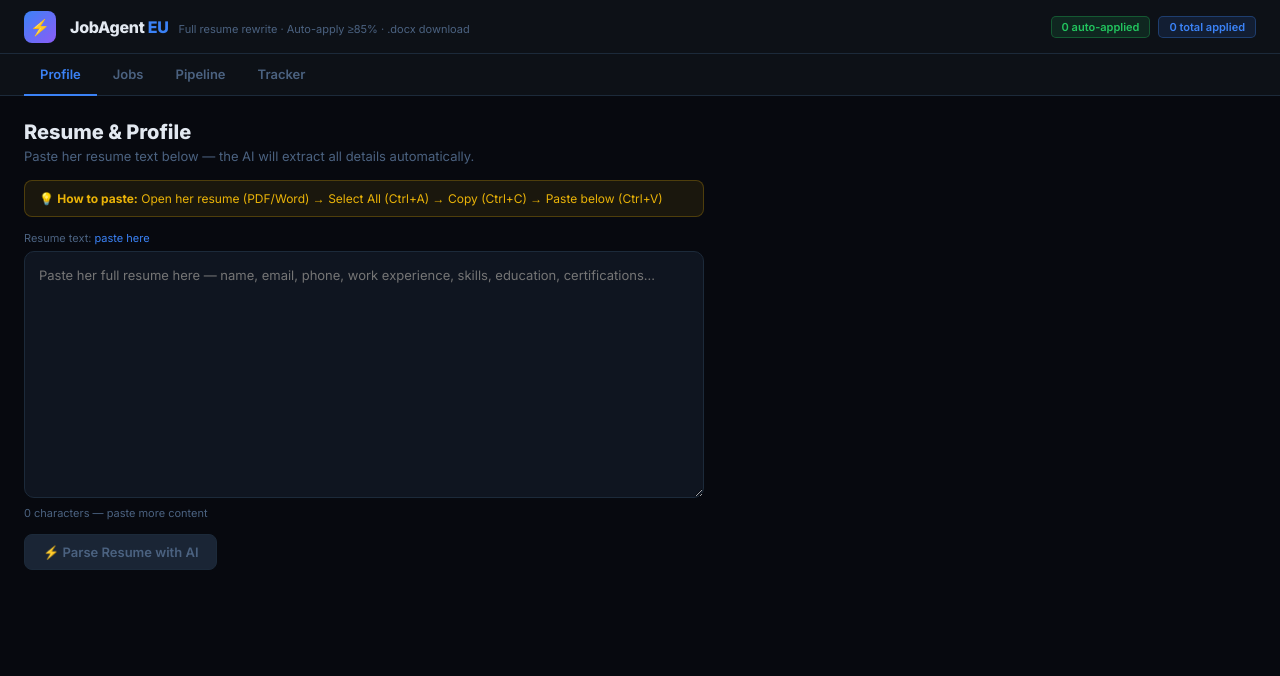
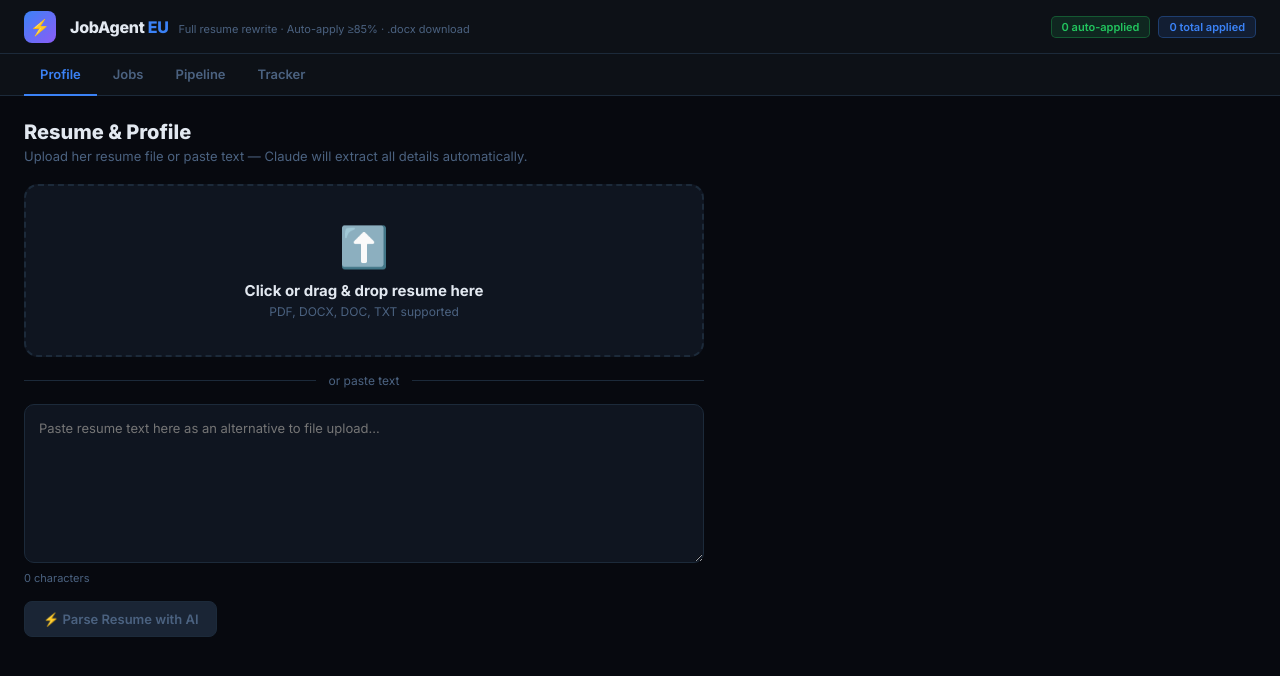
Before and after one commit to Nicky1411/jobagent-frontend-React-web-app-, a React (Create React App) app: page / in a window 1280 px wide. Shown: the top 676 px of the page. Built offline with nearby package versions, Linux system fonts and the light colour scheme.

Commit message:
Update App.js

```diff
--- a/src/App.js
+++ b/src/App.js
@@ -1,7 +1,7 @@
 import { useState, useRef, useEffect, useCallback } from "react";
 
 // ── CONFIG ───────────────────────────────────────────────
-const BACKEND_URL = "https://web-production-a6653.up.railway.app";
+const BACKEND_URL = "http://localhost:5000";
 const AUTO_APPLY_THRESHOLD = 85; // auto-apply if match >= this
 
 // ── DEMO DATA ────────────────────────────────────────────
@@ -123,6 +123,7 @@
   const [parsedProfile, setParsedProfile] = useState(null);
   const [parsing, setParsing] = useState(false);
   const [parseError, setParseError] = useState("");
+  const [resumeFile, setResumeFile] = useState(null);
 
   // Jobs
   const [jobs, setJobs] = useState(DEMO_JOBS);
@@ -162,21 +163,37 @@
   };
 
   // ── Parse Profile ────────────────────────────────────
-  const parseProfile = async () => {
-    if (!resumeRaw || resumeRaw.trim().length < 20) {
-      alert("Please paste your resume text or upload a text/doc file first.");
+  const parseProfile = async (uploadedFile = null) => {
+    const fileToUse = uploadedFile || resumeFile;
+    const hasText = resumeRaw && resumeRaw.trim().length > 20;
+    if (!fileToUse && !hasText) {
+      setParseError("Please upload a PDF/Word file or paste resume text below.");
       return;
     }
     setParsing(true);
     setParseError("");
     try {
-      const d = await backendCall("parse", { text: resumeRaw.slice(0, 3000) });
+      let d;
+      if (fileToUse) {
+        // Send file directly to backend for server-side parsing
+        const formData = new FormData();
+        formData.append("file", fileToUse);
+        const r = await fetch(`${BACKEND_URL}/parse`, {
+          method: "POST",
+          body: formData,
+        });
+        if (!r.ok) throw new Error(`Server error ${r.status}`);
+        d = await r.json();
+        if (d.error) throw new Error(d.error);
+      } else {
+        d = await backendCall("parse", { text: resumeRaw.slice(0, 3000) });
+      }
       const parsed = d.profile;
       if (!parsed || !parsed.name) throw new Error("Could not extract name — make sure resume starts with the candidate's full name");
       setParsedProfile(parsed);
       setSearchKeywords(`${parsed.skills?.slice(0, 3).join(" ").toLowerCase() || "support engineer"} support engineer europe english`);
     } catch (e) {
-      setParseError(`${e.message}`);
+      setParseError(e.message);
     }
     setParsing(false);
   };
@@ -563,18 +580,50 @@
             {tab === "Profile" && (
               <div className="fade" style={{ maxWidth: 680 }}>
                 <h2 style={{ fontWeight: 800, fontSize: 20, marginBottom: 4 }}>Resume & Profile</h2>
-                <p style={{ color: C.muted, fontSize: 13, marginBottom: 16 }}>Paste her resume text below — the AI will extract all details automatically.</p>
+                <p style={{ color: C.muted, fontSize: 13, marginBottom: 20 }}>Upload her resume file or paste text — Claude will extract all details automatically.</p>
 
-                <div style={{ background: C.yellow + "15", border: `1px solid ${C.yellow}40`, borderRadius: 8, padding: "10px 14px", marginBottom: 14, fontSize: 12, color: C.yellow }}>
-                  💡 <strong>How to paste:</strong> Open her resume (PDF/Word) → Select All (Ctrl+A) → Copy (Ctrl+C) → Paste below (Ctrl+V)
+                {/* File Upload Zone */}
+                <div
+                  onClick={() => fileRef.current.click()}
+                  onDragOver={e => e.preventDefault()}
+                  onDrop={e => {
+                    e.preventDefault();
+                    const f = e.dataTransfer.files[0];
+                    if (f) { setResumeFile(f); setResumeFilename(f.name); setParseError(""); parseProfile(f); }
+                  }}
+                  style={{ border: `2px dashed ${resumeFile ? C.green : C.border}`, borderRadius: 14, padding: "36px 24px", textAlign: "center", cursor: "pointer", background: resumeFile ? C.green + "08" : C.card, marginBottom: 16, transition: "all .2s" }}>
+                  <input ref={fileRef} type="file" accept=".pdf,.doc,.docx,.txt" style={{ display: "none" }}
+                    onChange={e => {
+                      const f = e.target.files[0];
+                      if (!f) return;
+                      setResumeFile(f);
+                      setResumeFilename(f.name);
+                      setParseError("");
+                      parseProfile(f);
+                    }} />
+                  <div style={{ fontSize: 40, marginBottom: 10 }}>{resumeFile ? "📄" : "⬆️"}</div>
+                  <div style={{ fontWeight: 700, fontSize: 15, color: resumeFile ? C.green : C.text, marginBottom: 4 }}>
+                    {resumeFile ? resumeFile.name : "Click or drag & drop resume here"}
+                  </div>
+                  <div style={{ fontSize: 12, color: C.muted }}>PDF, DOCX, DOC, TXT supported</div>
+                  {resumeFile && !parsing && !parsedProfile && (
+                    <div style={{ marginTop: 8, fontSize: 12, color: C.accent }}>⟳ Parsing automatically…</div>
+                  )}
                 </div>
 
-                <div style={{ marginBottom: 14 }}>
-                  <div style={{ fontSize: 11, color: C.muted, marginBottom: 6 }}>Resume text: <span style={{ color: C.accent }}>paste here</span></div>
-                  <textarea value={resumeRaw} onChange={e => { setResumeRaw(e.target.value); setParseError(""); }} rows={10}
-                    placeholder="Paste her full resume here — name, email, phone, work experience, skills, education, certifications..."
+                {/* Divider */}
+                <div style={{ display: "flex", alignItems: "center", gap: 12, marginBottom: 16 }}>
+                  <div style={{ flex: 1, height: 1, background: C.border }} />
+                  <span style={{ fontSize: 12, color: C.muted }}>or paste text</span>
+                  <div style={{ flex: 1, height: 1, background: C.border }} />
+                </div>
+
+                {/* Text paste area */}
+                <div style={{ marginBottom: 16 }}>
+                  <textarea value={resumeRaw} onChange={e => { setResumeRaw(e.target.value); setResumeFile(null); setResumeFilename(""); setParseError(""); }} rows={6}
+                    placeholder="Paste resume text here as an alternative to file upload..."
                     style={{ width: "100%", background: C.card, border: `1px solid ${resumeRaw.length > 50 ? C.green + "60" : C.border}`, borderRadius: 10, padding: "12px 14px", color: C.text, fontSize: 13, resize: "vertical", lineHeight: 1.7 }} />
-                  <div style={{ fontSize: 11, color: C.muted, marginTop: 4 }}>{resumeRaw.length} characters {resumeRaw.length > 100 ? "✓ ready to parse" : "— paste more content"}</div>
+                  <div style={{ fontSize: 11, color: C.muted, marginTop: 4 }}>{resumeRaw.length} characters</div>
                 </div>
 
                 {parseError && (
@@ -583,7 +632,7 @@
                   </div>
                 )}
 
-                <Btn onClick={parseProfile} disabled={parsing || !resumeRaw || resumeRaw.trim().length < 50} color={C.accent}>
+                <Btn onClick={() => parseProfile()} disabled={parsing || (!resumeFile && (!resumeRaw || resumeRaw.trim().length < 20))} color={C.accent}>
                   {parsing ? <><span className="spin">⟳</span> Parsing with AI…</> : "⚡ Parse Resume with AI"}
                 </Btn>
 
```
